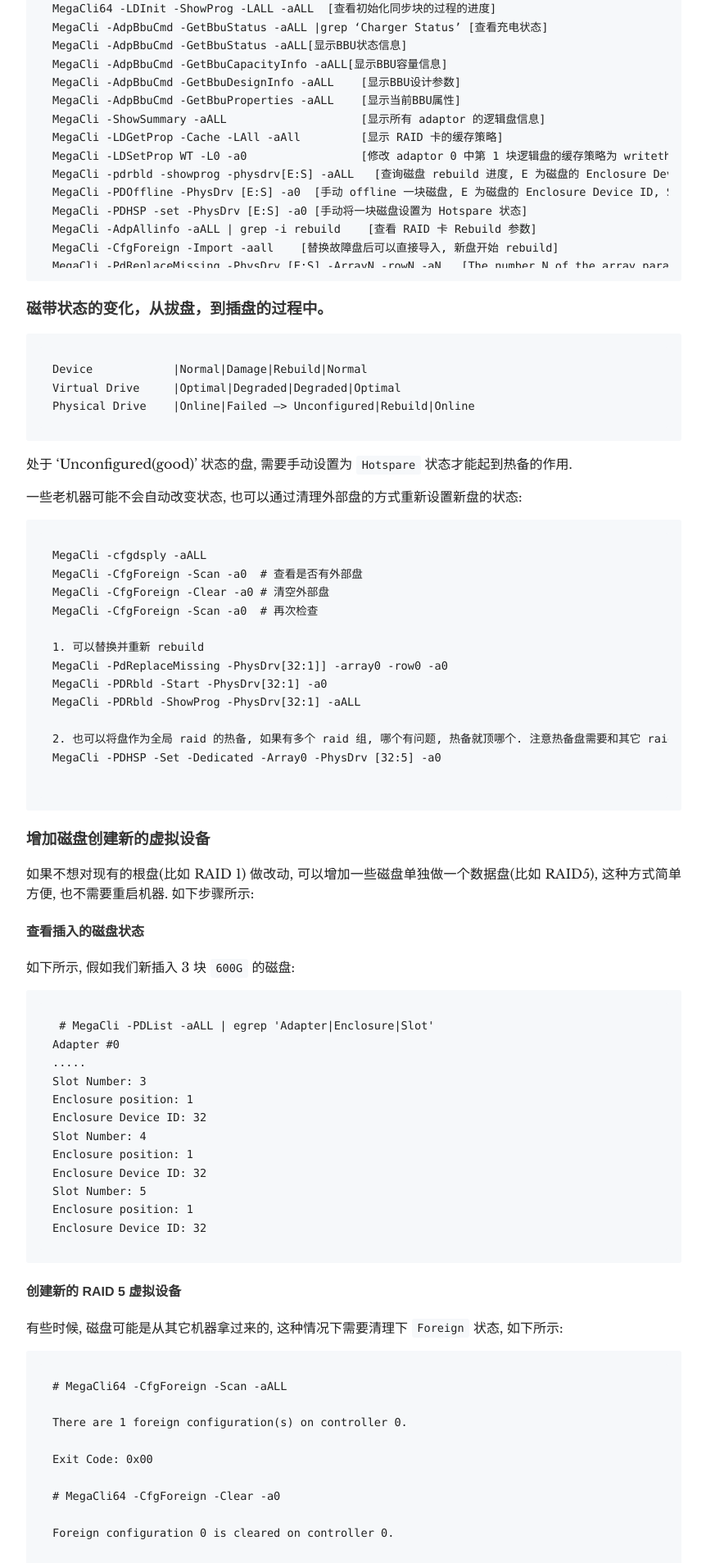
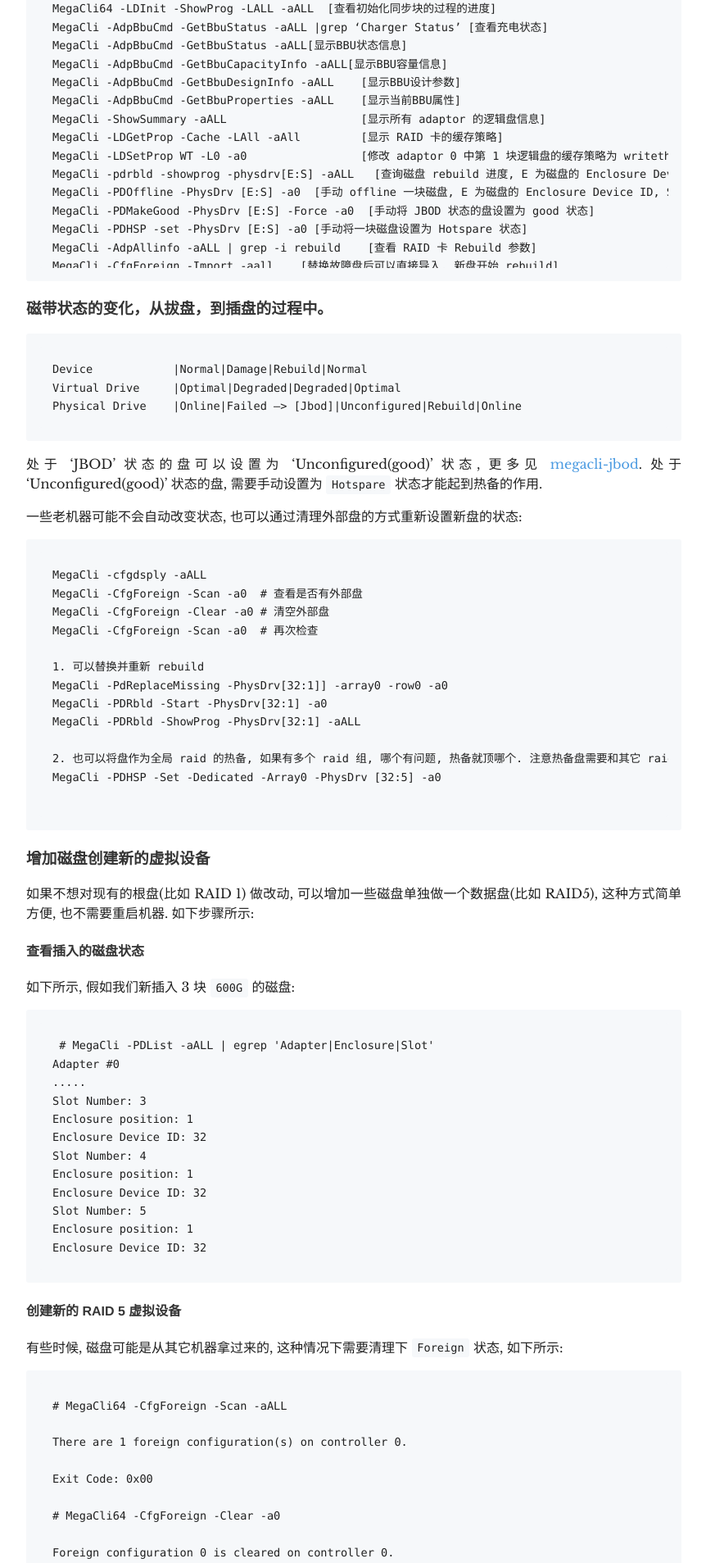
Before and after one commit to arstercz/arstercz.github.io, a Jekyll site: the page built from _posts/2014-05-11-megacli%e5%b8%b8%e7%94%a8%e5%8f%82%e6%95%b0%e4%bb%8b%e7%bb%8d.md, in a window 1280 px wide. Shown: the part 499-2406 px from the top of the page at 82% size, without its empty margins (208-1070 px from the left). Built offline with Jekyll 4.4.1, drawn with Linux system fonts in a browser that asks for light colours; comment, search, counter and statistics services are not loaded; some of the changed text lies outside the part shown.

Commit message:
add jbob state to megacli

````diff
--- a/_posts/2014-05-11-megacli%e5%b8%b8%e7%94%a8%e5%8f%82%e6%95%b0%e4%bb%8b%e7%bb%8d.md
+++ b/_posts/2014-05-11-megacli%e5%b8%b8%e7%94%a8%e5%8f%82%e6%95%b0%e4%bb%8b%e7%bb%8d.md
@@ -40,6 +40,7 @@
 MegaCli -LDSetProp WT -L0 -a0                 [修改 adaptor 0 中第 1 块逻辑盘的缓存策略为 writethrough]
 MegaCli -pdrbld -showprog -physdrv[E:S] -aALL   [查询磁盘 rebuild 进度, E 为磁盘的 Enclosure Device ID, S 为 slot 编号]
 MegaCli -PDOffline -PhysDrv [E:S] -a0  [手动 offline 一块磁盘, E 为磁盘的 Enclosure Device ID, S 为 slot 编号, -a0 表示 adaptor 0]
+MegaCli -PDMakeGood -PhysDrv [E:S] -Force -a0  [手动将 JBOD 状态的盘设置为 good 状态]
 MegaCli -PDHSP -set -PhysDrv [E:S] -a0 [手动将一块磁盘设置为 Hotspare 状态]
 MegaCli -AdpAllinfo -aALL | grep -i rebuild    [查看 RAID 卡 Rebuild 参数]
 MegaCli -CfgForeign -Import -aall    [替换故障盘后可以直接导入, 新盘开始 rebuild]
@@ -51,9 +52,9 @@
 ```
 Device            |Normal|Damage|Rebuild|Normal
 Virtual Drive     |Optimal|Degraded|Degraded|Optimal
-Physical Drive    |Online|Failed –> Unconfigured|Rebuild|Online
+Physical Drive    |Online|Failed –> [Jbod]|Unconfigured|Rebuild|Online
 ```
-处于 'Unconfigured(good)' 状态的盘, 需要手动设置为 `Hotspare` 状态才能起到热备的作用.
+处于 'JBOD' 状态的盘可以设置为 'Unconfigured(good)' 状态, 更多见 [megacli-jbod](https://www.ibm.com/support/pages/qradar-replacement-hard-disk-drive-cannot-rebuild-and-firmware-state-displays-jbod).  处于 'Unconfigured(good)' 状态的盘, 需要手动设置为 `Hotspare` 状态才能起到热备的作用.
 
 一些老机器可能不会自动改变状态, 也可以通过清理外部盘的方式重新设置新盘的状态:
 ```
````
